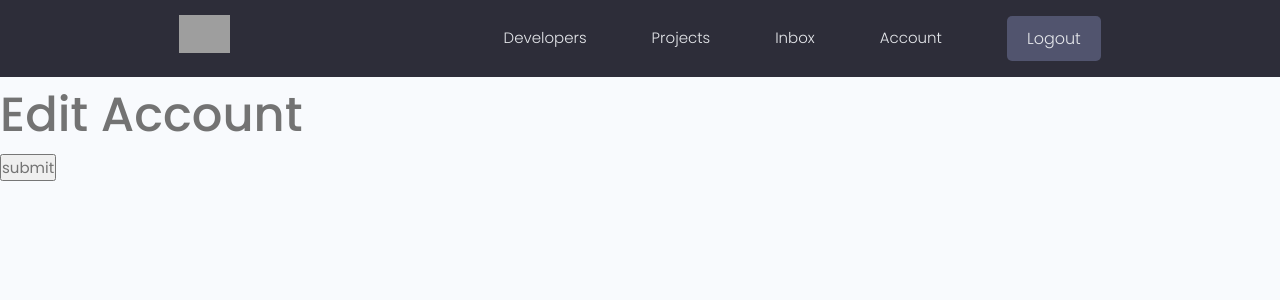
After one commit to aliadde/devsearch, a Django app: page /editAccount/ in a window 1280 px wide. The commit adds this page. Shown: the top 300 px of the page. Run offline with Django 5.2, Linux system fonts and the light colour scheme; a user stored in the database is signed in; some libraries are stand-ins or nearby versions; grey boxes are pictures that could not be loaded.

Commit message:
i fiexed urls again. DO NOT TOACH FUCKING URLS BITCH

```diff
--- a/projects/templates/projects/projects.html
+++ b/projects/templates/projects/projects.html
@@ -51,7 +51,7 @@
                   {{project.title}}
                 </h3>
                 <p>
-                  <a class="project__author" href="/user-profile/{{project.owner.id}}"
+                  <a class="project__author" href="/userprofile/{{project.owner.id}}"
                     >By {{project.owner.name }}</a
                   >
                 </p>
--- a/users/templates/users/account.html
+++ b/users/templates/users/account.html
@@ -84,7 +84,7 @@
                   {%for project in projects%}
                         <tr>
                         <td class="settings__thumbnail">
-                              <a href="project/single/{{project.id}}">
+                              <a href="/project/single/{{project.id}}">
                                     <img src="{{ project.featured_image.url }}" alt="Project Thumbnail" /></a>
                         </td>
                         <td class="settings__tableInfo">
--- /dev/null
+++ b/users/templates/users/profile_form.html
@@ -0,0 +1,13 @@
+{% extends "base.html" %}
+{% load static %}
+
+{% block content %}
+<h1>Edit Account</h1>
+
+<form action="{% url 'edit-account' %}" method="POST">
+      {% csrf_token %}
+      <input type="submit" value="submit">
+</form>
+
+
+{% endblock content %}
--- a/users/templates/users/profiles.html
+++ b/users/templates/users/profiles.html
@@ -31,7 +31,7 @@
             {% for profile in profiles %}
             <div class="column card">
               <div class="dev">
-                <a href="{% url 'user-profile' profile.id %}" class="card__body">
+                <a href="{% url 'userprofile' profile.id %}" class="card__body">
                   <div class="dev__profile">
                     <img class="avatar avatar--md" src="{{ profile.profile_image.url }}" alt="image" />
                     <div class="dev__meta">
--- a/users/urls.py
+++ b/users/urls.py
@@ -5,6 +5,7 @@ urlpatterns = [
     path('login/', views.loginPage , name="login"),
     path('logout/', views.logOutPage , name="logout"),
     path('register/', views.register , name="register"),
-    path('user-profile/<str:pk>/', views.userprofile, name='user-profile'),
-    path('account',views.userAccount, name='account'),
+    path('userprofile/<str:pk>/', views.userProfile, name='userprofile'),
+    path('account/',views.userAccount, name='account'),
+    path('editAccount/',views.editAccount, name='editaccount'),
 ]
--- a/users/views.py
+++ b/users/views.py
@@ -90,13 +90,13 @@ def profiles(request):
       return render(request, 'users/profiles.html',context)
 
 # single user profile
-def userprofile(request, pk):
+def userProfile(request, pk):
 
       profile = Profile.objects.get(id=pk)
       skills = profile.skill_set.all()
       context = {'profile':profile,'skills':skills }
 
-      return render(request, 'users/user-profile.html', context)
+      return render(request, 'users/user_profile.html', context)
 # accout  user
 @login_required(login_url ='login')
 def userAccount(request):
@@ -110,3 +110,10 @@ def userAccount(request):
             'projects':userprojects,
       }
       return render(request,'users/account.html',context )
+
+
+
+@login_required(login_url ='login')
+def editAccount(request):
+      context = {}
+      return render(request,'users/profile_form.html', context )
```
Also changed, not shown: db.sqlite3, users/templates/users/user_profile.html (renamed from users/templates/users/user-profile.html).
